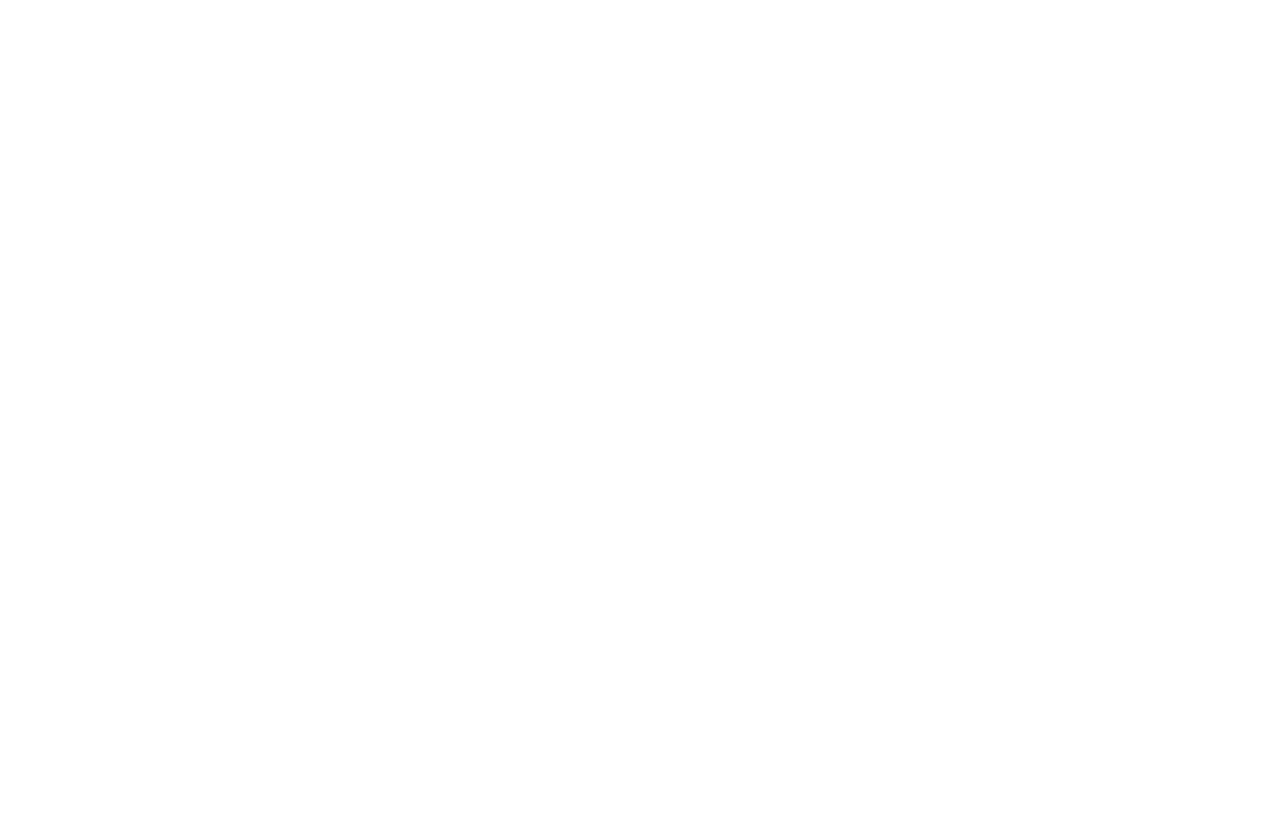
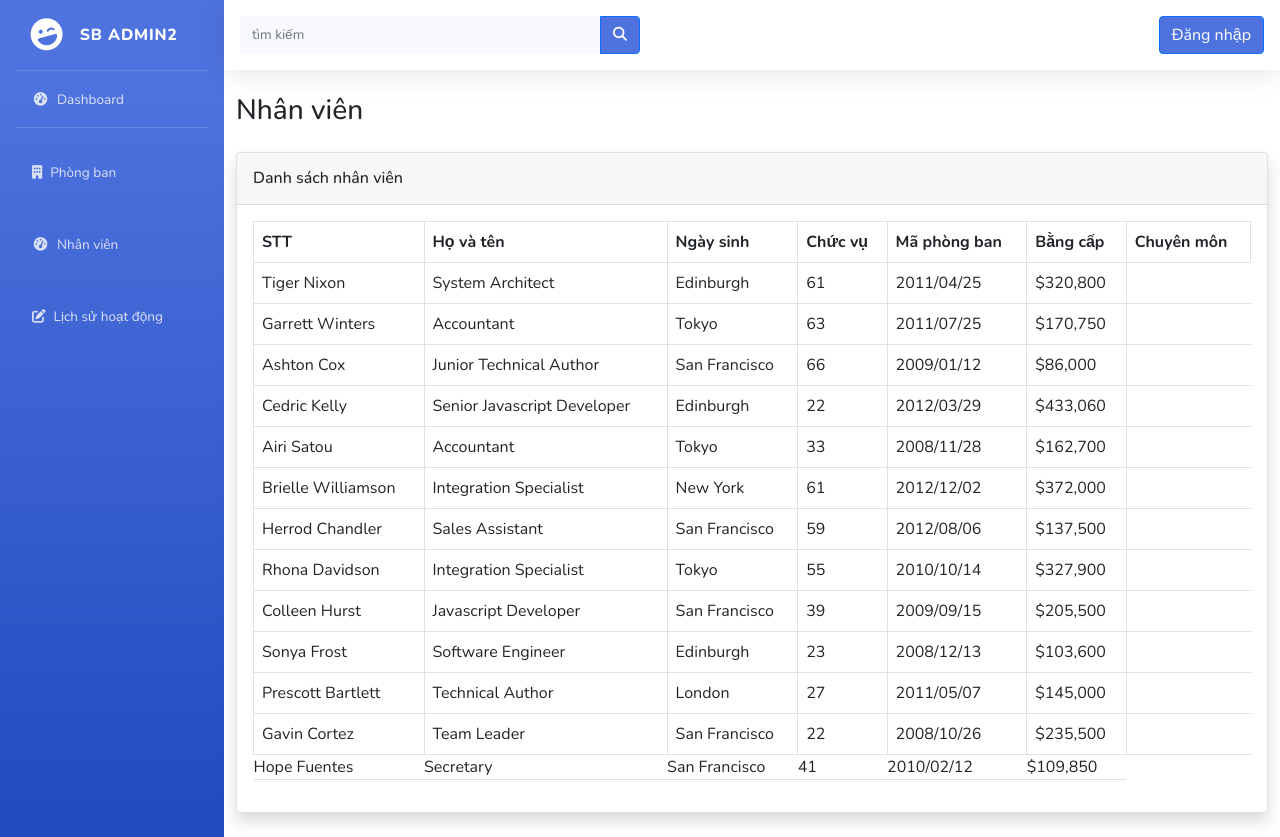
Before and after one commit to khangle23078/employee-mangager-FE, an Angular app: page /department in a window 1280 px wide. Before the commit this address led to /. Before the commit the page ends 800 px from the top, so only its background shows below. Built offline with nearby package versions, Linux system fonts and the light colour scheme.

Commit message:
feat : create-department-page

```diff
--- a/src/app/app.module.ts
+++ b/src/app/app.module.ts
@@ -5,11 +5,13 @@
 import { AppRoutingModule } from './app-routing.module';
 import { AppComponent } from './app.component';
 import { HttpClientModule } from '@angular/common/http';
-import { HomeComponent } from './pages/home/home.component'
+import { HomeComponent } from './pages/home/home.component';
+import { DepartmentListComponent } from './components/department/department-list/department-list.component';
 @NgModule({
   declarations: [
     AppComponent,
-    HomeComponent
+    HomeComponent,
+    DepartmentListComponent,
   ],
   imports: [
     BrowserModule,
--- /dev/null
+++ b/src/app/components/department/department-list/department-list.component.html
@@ -0,0 +1,132 @@
+<h3 class="page-title">Nhân viên</h3>
+<div class="card shadow mb-4 mt-4">
+  <div class="card-header py-3">
+    <h6 class="m-0 font-weight-bold text-gray-800">Danh sách nhân viên</h6>
+  </div>
+  <div class="card-body">
+    <div class="table-responsive">
+      <table
+        class="table table-bordered"
+        id="dataTable"
+        width="100%"
+        cellspacing="0"
+      >
+        <thead>
+          <tr>
+            <th>STT</th>
+            <th>Họ và tên</th>
+            <th>Ngày sinh</th>
+            <th>Chức vụ</th>
+            <th>Mã phòng ban</th>
+            <th>Bằng cấp</th>
+            <th>Chuyên môn</th>
+          </tr>
+        </thead>
+        <tbody>
+          <tr>
+            <td>Tiger Nixon</td>
+            <td>System Architect</td>
+            <td>Edinburgh</td>
+            <td>61</td>
+            <td>2011/04/25</td>
+            <td>$320,800</td>
+          </tr>
+          <tr>
+            <td>Garrett Winters</td>
+            <td>Accountant</td>
+            <td>Tokyo</td>
+            <td>63</td>
+            <td>2011/07/25</td>
+            <td>$170,750</td>
+          </tr>
+          <tr>
+            <td>Ashton Cox</td>
+            <td>Junior Technical Author</td>
+            <td>San Francisco</td>
+            <td>66</td>
+            <td>2009/01/12</td>
+            <td>$86,000</td>
+          </tr>
+          <tr>
+            <td>Cedric Kelly</td>
+            <td>Senior Javascript Developer</td>
+            <td>Edinburgh</td>
+            <td>22</td>
+            <td>2012/03/29</td>
+            <td>$433,060</td>
+          </tr>
+          <tr>
+            <td>Airi Satou</td>
+            <td>Accountant</td>
+            <td>Tokyo</td>
+            <td>33</td>
+            <td>2008/11/28</td>
+            <td>$162,700</td>
+          </tr>
+          <tr>
+            <td>Brielle Williamson</td>
+            <td>Integration Specialist</td>
+            <td>New York</td>
+            <td>61</td>
+            <td>2012/12/02</td>
+            <td>$372,000</td>
+          </tr>
+          <tr>
+            <td>Herrod Chandler</td>
+            <td>Sales Assistant</td>
+            <td>San Francisco</td>
+            <td>59</td>
+            <td>2012/08/06</td>
+            <td>$137,500</td>
+          </tr>
+          <tr>
+            <td>Rhona Davidson</td>
+            <td>Integration Specialist</td>
+            <td>Tokyo</td>
+            <td>55</td>
+            <td>2010/10/14</td>
+            <td>$327,900</td>
+          </tr>
+          <tr>
+            <td>Colleen Hurst</td>
+            <td>Javascript Developer</td>
+            <td>San Francisco</td>
+            <td>39</td>
+            <td>2009/09/15</td>
+            <td>$205,500</td>
+          </tr>
+          <tr>
+            <td>Sonya Frost</td>
+            <td>Software Engineer</td>
+            <td>Edinburgh</td>
+            <td>23</td>
+            <td>2008/12/13</td>
+            <td>$103,600</td>
+          </tr>
+          <tr>
+            <td>Prescott Bartlett</td>
+            <td>Technical Author</td>
+            <td>London</td>
+            <td>27</td>
+            <td>2011/05/07</td>
+            <td>$145,000</td>
+          </tr>
+          <tr>
+            <td>Gavin Cortez</td>
+            <td>Team Leader</td>
+            <td>San Francisco</td>
+            <td>22</td>
+            <td>2008/10/26</td>
+            <td>$235,500</td>
+          </tr>
+          <td>Hope Fuentes</td>
+          <td>Secretary</td>
+          <td>San Francisco</td>
+          <td>41</td>
+          <td>2010/02/12</td>
+          <td>$109,850</td>
+        </tbody>
+      </table>
+    </div>
+  </div>
+</div>
--- /dev/null
+++ b/src/app/components/department/department-list/department-list.component.ts
@@ -0,0 +1,15 @@
+import { Component, OnInit } from '@angular/core';
+
+@Component({
+  selector: 'app-department-list',
+  templateUrl: './department-list.component.html',
+  styleUrls: ['./department-list.component.scss']
+})
+export class DepartmentListComponent implements OnInit {
+
+  constructor() { }
+
+  ngOnInit(): void {
+  }
+
+}
--- a/src/app/pages/home/home.component.html
+++ b/src/app/pages/home/home.component.html
@@ -55,7 +55,6 @@
       <a class="btn btn-primary" routerLink="login">Đăng nhập</a>
     </div>
     <main class="container-fluid">
-      <h3 class="page-title">Dashboard</h3>
       <router-outlet></router-outlet>
     </main>
   </div>
```
Also changed, not shown: src/app/app-routing.module.ts (+8 -1 lines), src/app/components/department/department-list/department-list.component.scss (added).
